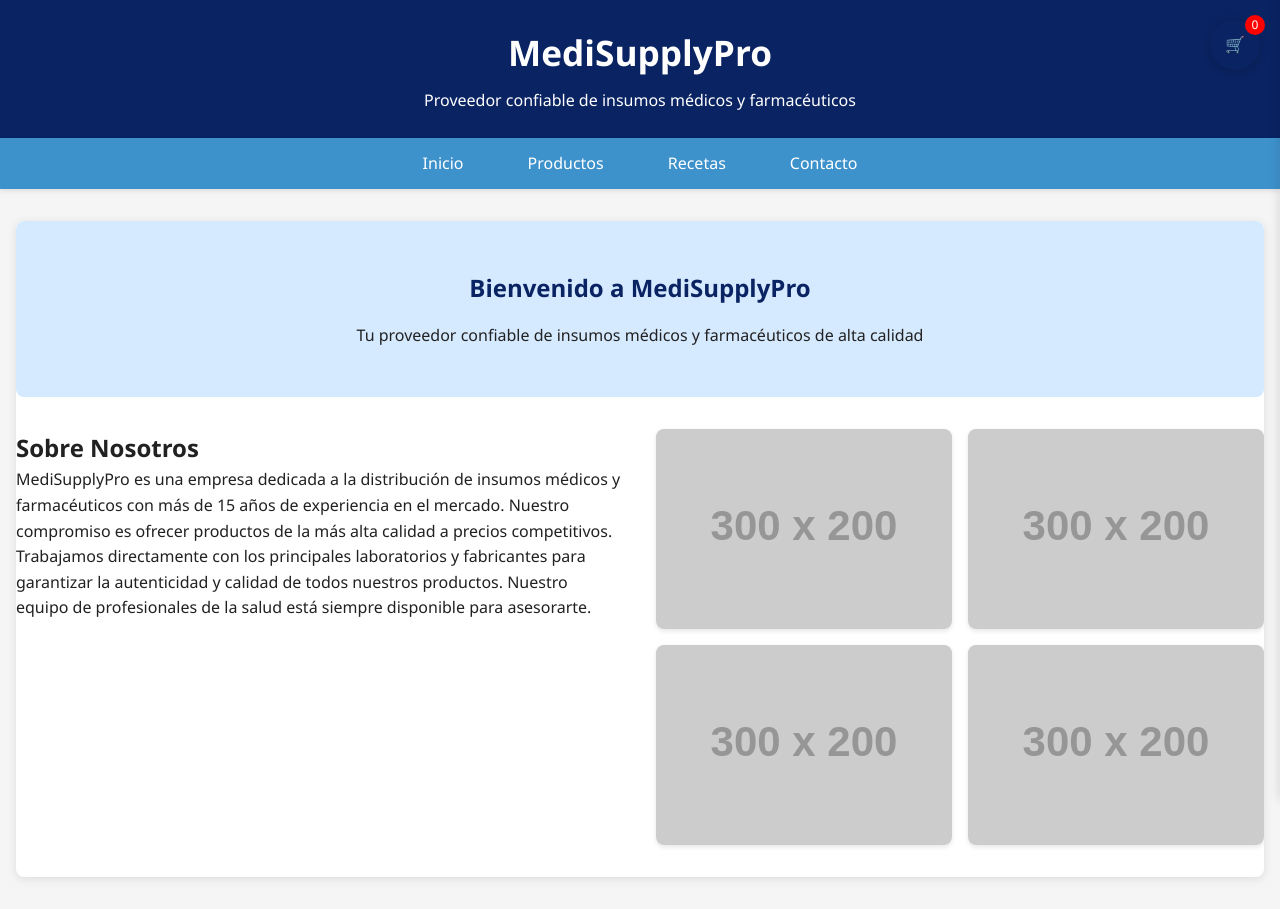
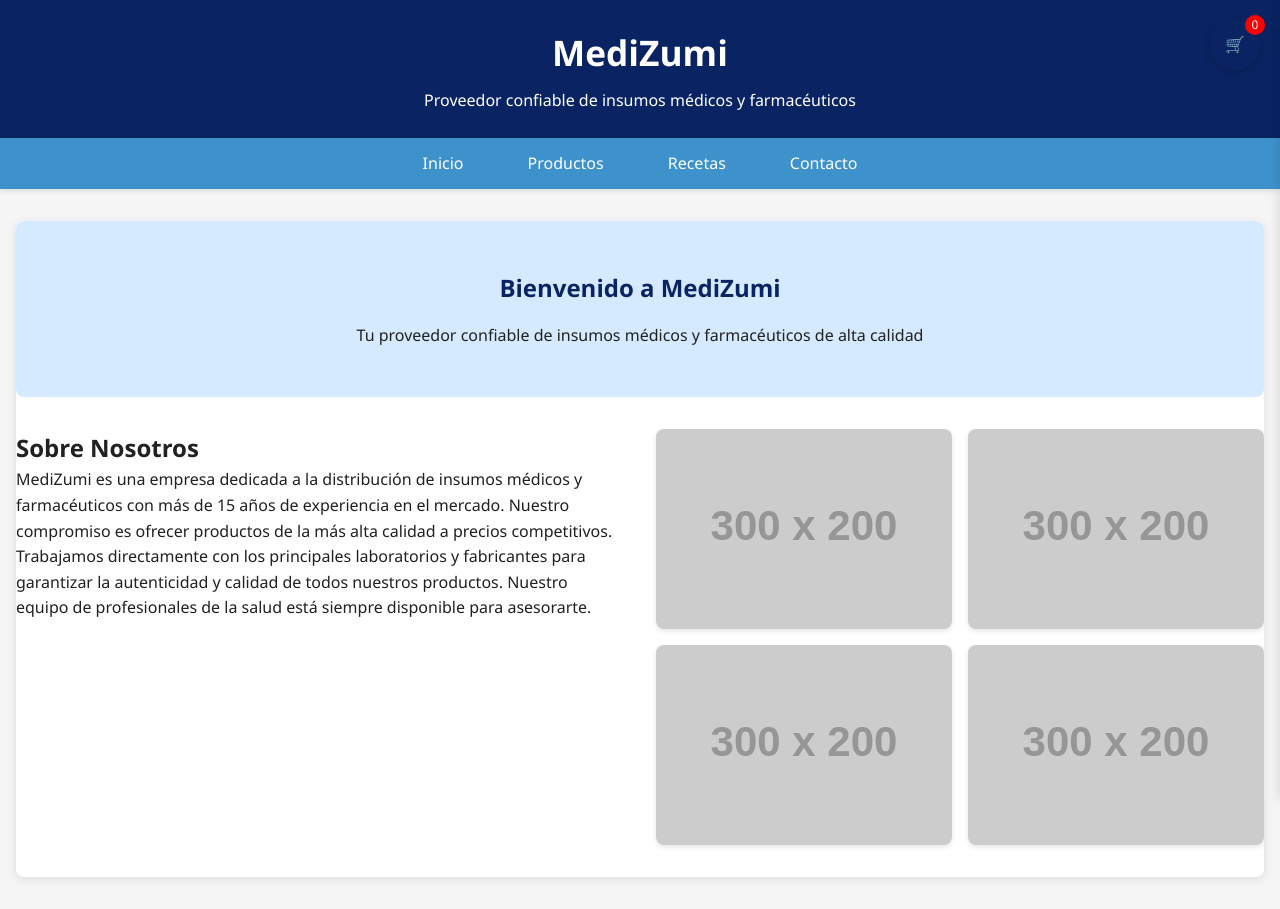
Before and after one commit to quacks-pixel/hospitalesmedicosgenerales, a plain HTML site: page index.html in a window 1280 px wide. Drawn offline with Linux system fonts and the light colour scheme; placeholder pictures from the web are drawn by us.

Commit message:
Update index.html

```diff
--- a/index.html
+++ b/index.html
@@ -3,7 +3,7 @@
 <head>
     <meta charset="UTF-8">
     <meta name="viewport" content="width=device-width, initial-scale=1.0">
-    <title>MediSupplyPro - Proveedor de Insumos Médicos</title>
+    <title>MediZumi - Proveedor de Insumos Médicos</title>
     <style>
         :root {
             --azul-oscuro: #0a2463;
@@ -535,7 +535,7 @@
 <body>
     <!-- Encabezado -->
     <header class="main-header">
-        <h1>MediSupplyPro</h1>
+        <h1>MediZumi</h1>
         <p>Proveedor confiable de insumos médicos y farmacéuticos</p>
     </header>
 
@@ -574,14 +574,14 @@
         <!-- Sección de Inicio -->
         <section id="inicio" class="module">
             <div class="hero-section">
-                <h2>Bienvenido a MediSupplyPro</h2>
+                <h2>Bienvenido a MediZumi</h2>
                 <p>Tu proveedor confiable de insumos médicos y farmacéuticos de alta calidad</p>
             </div>
 
             <div class="about-section">
                 <div class="about-text">
                     <h2>Sobre Nosotros</h2>
-                    <p>MediSupplyPro es una empresa dedicada a la distribución de insumos médicos y farmacéuticos con más de 15 años de experiencia en el mercado. Nuestro compromiso es ofrecer productos de la más alta calidad a precios competitivos.</p>
+                    <p>MediZumi es una empresa dedicada a la distribución de insumos médicos y farmacéuticos con más de 15 años de experiencia en el mercado. Nuestro compromiso es ofrecer productos de la más alta calidad a precios competitivos.</p>
                     <p>Trabajamos directamente con los principales laboratorios y fabricantes para garantizar la autenticidad y calidad de todos nuestros productos. Nuestro equipo de profesionales de la salud está siempre disponible para asesorarte.</p>
                 </div>
 
@@ -702,7 +702,7 @@
             </div>
             <div class="module-body">
                 <p><strong>Teléfono:</strong> 55 1234 5678</p>
-                <p><strong>Email:</strong> contacto@medisupplypro.com</p>
+                <p><strong>Email:</strong> contacto@medizumi.com</p>
                 <p><strong>Horario:</strong> Lunes a Viernes de 9:00 a 18:00 hrs</p>
                 <p><strong>Dirección:</strong> Av. Médicos 123, Col. Salud, CDMX</p>
                 <div style="margin-top: 2rem;">
@@ -777,7 +777,7 @@
             <div class="modal-body">
                 <div class="ticket" id="ticket-content">
                     <div class="ticket-header">
-                        <h2 class="ticket-title">MediSupplyPro</h2>
+                        <h2 class="ticket-title">MediZumi</h2>
                         <p>Fecha: <span id="ticket-date"></span></p>
                         <p>N° de Transacción: <span id="ticket-number"></span></p>
                     </div>
@@ -794,7 +794,7 @@
                     </div>
                     <hr>
                     <p>¡Gracias por su compra!</p>
-                    <p>Para dudas o aclaraciones, contacte a servicioalcliente@medisupplypro.com</p>
+                    <p>Para dudas o aclaraciones, contacte a servicioalcliente@medizumi.com</p>
                 </div>
                 <button class="btn print-btn" id="print-ticket">Imprimir Ticket</button>
             </div>
```
